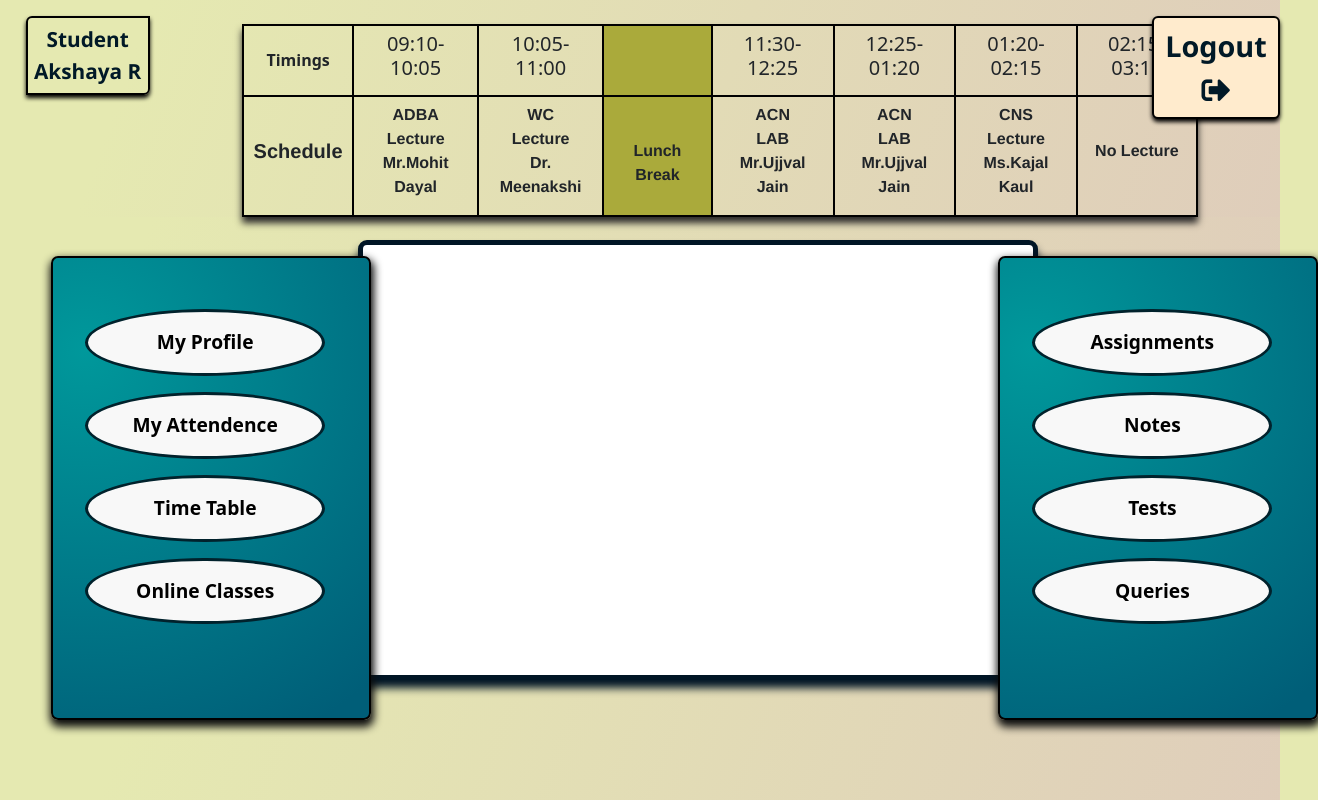
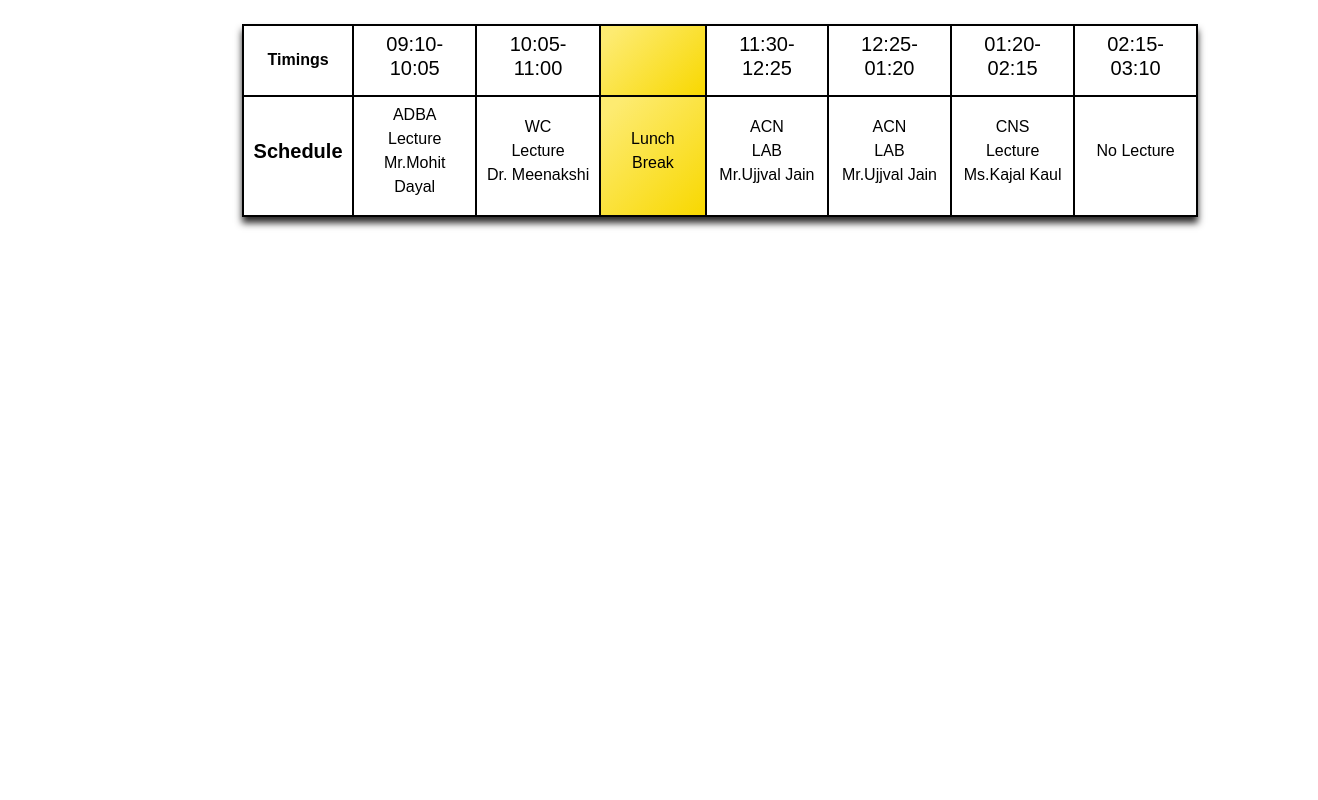
Before and after one commit to GauravKr0715/minor-project, a React (Create React App) app in the folder client/: page /Landingpage in a window 1280 px wide. Shown: the whole page, 1318 px wide, since content can reach past the window. Built offline with nearby package versions, Linux system fonts and the light colour scheme; a web font is replaced by a local one.

Commit message:
lpage chnge

```diff
--- a/client/src/components/Slide.css
+++ b/client/src/components/Slide.css
@@ -12,8 +12,7 @@ html{
     cursor: url("../assets/image/cursor.png"),auto;
 }
 body{
-    cursor: url("../assets/image/cursor.png"),auto;
-    background-image: linear-gradient( 92.7deg,  rgba(245,212,212,1) 8.5%, rgba(252,251,224,1) 90.2% );
+ background-color: white;
 }
 img{
     width: 203.8vh;
--- a/client/src/components/Students/Landingpage.css
+++ b/client/src/components/Students/Landingpage.css
@@ -1,8 +1,10 @@
+:root{
+    --primary:rgb(245, 245, 245);
+    --secondary:linear-gradient( 171.8deg,  rgba(5,111,146,1) 13.5%, rgba(6,57,84,1) 78.6% );
+    --tertiary:linear-gradient( 135deg, #FDEB71 10%, #F8D800 100%);
+}
 
-
-body{
-    background-image: linear-gradient( 109.5deg,  rgba(229,233,177,1) 11.2%, rgba(223,205,187,1) 100.2% );
-}
+/* table */
 
 table{
     border: 2.8px solid black;
@@ -15,18 +17,20 @@ table{
  thead tr, tbody tr{
     border: 2.2px solid black;
     padding: 0.5;
+    margin: 1.6rem;
 
 
 }
 tbody td{
     border: 2px solid black;
+    margin: 1.6rem;
     padding-left: 0.6rem;
     padding-right: 0.6rem;
     padding-top: 0.4rem;
+    color: black;
+    text-align: center;
 
-    text-align: center;
-    font-weight: bold;
-    font-family: 'Franklin Gothic Medium', 'Arial Narrow', Arial, sans-serif;
+    font-family: sans-serif;
 }
 thead th{
     border: 2px solid black;
@@ -35,97 +39,95 @@ thead th{
     padding-top: 0.4rem;
     padding-bottom: 0.4rem;
     text-align: center;
+    font-family: sans-serif;
+    color: black;
+    font-weight: bold;
 
 }
 thead h4{
     font-size: 20px;
 }
 
-.con{
+/* flex */
+/* .boxs{
+    display: flex;
+    flex-direction: row;
+    flex-flow: row;
+    margin-top: 5rem;
+    width: 160vh;
+    height: 67vh;
 
-    position: absolute;
-    top: 30%;
-    left: 28%;
-    width: 85vh;
-    height: 55vh;
-    border: 5px solid rgb(0, 21, 37);
-    border-radius: 9px;
-    box-shadow: 0 8px 9px rgb(0, 21, 37) ;
-    background-color: white;
+
+    padding: 0;
 }
-
-.Opt1,.Opt2{
-      width: 40vh;
-    height: 58vh;
-    border: 2px solid black;
-    border-radius: 7px;
-    padding-top: 2.2rem;
-    background-image: radial-gradient( circle farthest-corner at 10% 20%,  rgba(0,152,155,1) 0.1%, rgba(0,94,120,1) 94.2% );
-    box-shadow: 1px 5px 8px 2px #0c0d0d;
-}
-.Opt1{
-    position: absolute;
-    top: 32%;
-    left: 4%;
+.vertical{
+    display: flex;
+    flex-direction: column;
+    flex-flow: column;
+    width: 65vh;
+    height: 65vh;
+    border-radius: 5px;
+     padding-right: 0.6rem;
+     padding-top: 0.8rem;
+     margin-right: 4rem;
+    border: 3px solid black;
+    box-shadow: 0 5px 6px black;
+    background-image: var(--tertiary);
 
 }
-.Opt2{
-    position: absolute;
-    top: 32%;
-    left: 78%;
+/* timeline */
+/* .time{
 
+    width: 90vh;
+    height: 66vh;
+    border: 5px solid rgb(0, 28, 44);
+    border-radius: 9px;
+    box-shadow: 0 5px 6px rgb(0, 21, 37) ;
+    background-color: white;
+} */
+
+/* options */
+/* .stud{
+    text-align: center;
+    font-size: 1.6rem;
+
+font-family: sans-serif;
+color: black;
+}
+.Nav1{
+    display: flex;
+    flex-direction: row;
+    flex-flow: row;
+
+
+}
+.sign{
+    font-size: 1.6rem;
+    margin-top: 0.5rem;
 }
 
 li{
-    background-color: rgb(248, 248, 248);
-    padding: 1rem;
+    background-color: var(--primary);
+    padding: 0.7rem;
     margin-top: 1rem;
     margin-bottom: 1rem;
+    margin-right: 0.5rem;
     border: 3.4px solid rgb(1, 34, 44);
-    border-radius: 70%;
-    width: 30vh;
+    border-radius: 15px;
+    width: 25vh;
     text-align: center;
-    font-weight: bold;
+
     font-size: 1.2rem;
+    font-family: sans-serif;
 }
+
+
 li:hover{
-    background-image: linear-gradient( 109.6deg,  rgba(255,179,189,1) 1.8%, rgba(254,248,154,1) 50.6%, rgba(161,224,186,1) 100.3% );
-
-}
-.name{
-    position: absolute;
-    top: 2%;
-    left: 2%;
-}
-.logout{
-    position: absolute;
-    top: 2%;
-    left: 90%;
-}
-.name1{
-    font-weight: bold;
-    font-family:'Segoe UI', Tahoma, Geneva, Verdana, sans-serif;
-    font-size: 1.3rem;
-    padding: 0.4rem;
-    text-align: center;
-    border: 2px solid black;
-    border-radius: 6px 0 6px 0;
-    box-shadow: 0 3px 4px black;
-    color: rgb(1, 25, 39);
-}
-.name2{
-    font-weight: bold;
-    font-family:'Segoe UI', Tahoma, Geneva, Verdana, sans-serif;
-    font-size: 1.8rem;
-    padding: 0.4rem;
-    text-align: center;
-    border: 2px solid black;
-    border-radius: 6px 6px 6px 6px;
-    box-shadow: 0 3px 4px black;
-    color: rgb(1, 25, 39);
-    background-color: blanchedalmond;
-}
-.name2:hover{
-    background-color: rgb(0, 21, 36);
+    background-image: var(--secondary);
     color: white;
 }
+
+.sign:hover{
+    text-shadow: 0 7px 8px black;
+    font-size: 1.8rem;
+} */
--- a/client/src/components/Students/Landingpage.js
+++ b/client/src/components/Students/Landingpage.js
@@ -6,13 +6,7 @@ function Landingpage() {
     return (
         <div>
         <div className="container">
-           <div className="name">
-               <p className="name1">Student <br />
-                  Akshaya R</p>
-           </div>
-           <div className="logout">
-              <p className="name2">Logout <i class="fas fa-sign-out-alt"></i></p>
-           </div>
+
           <table className="tab">
             <thead>
          <tr>
@@ -21,7 +15,7 @@ function Landingpage() {
          </th>
          <th><h4>10:05-11:00</h4>
          </th>
-         <th style={{backgroundColor:"rgb(170, 170, 59)"}}><h4>            </h4>
+         <th style={{backgroundImage:"linear-gradient( 135deg, #FDEB71 10%, #F8D800 100%)"}}><h4>            </h4>
          </th>
          <th><h4>11:30-12:25</h4>
          </th>
@@ -35,7 +29,7 @@ function Landingpage() {
          </thead>
          <tbody>
          <tr>
-         <td><p style={{fontSize:20}}>Schedule</p></td>
+         <td><p style={{fontSize:20 ,fontWeight:"bold"}}>Schedule</p></td>
          <td>
             <p>ADBA <br></br>
                Lecture<br></br>
@@ -48,8 +42,8 @@ function Landingpage() {
                Dr. Meenakshi
             </p>
             </td>
-            <td style={{backgroundColor:"rgb(170, 170, 59)"}}>
-            <p > <br></br>
+            <td style={{backgroundImage:"linear-gradient( 135deg, #FDEB71 10%, #F8D800 100%)", color:"black"}}>
+            <p >
                Lunch Break<br></br>
 
             </p>
@@ -83,38 +77,7 @@ function Landingpage() {
 </tbody>
           </table>
 
-          <div className="tl">
-               <div className="con">
-                 <p>
 
-
-</p>
-               </div>
-          </div>
-
-
-          <div className="Nav1">
-               <div className="Opt1">
-                   <ul style={{listStyleType:"none"}}>
-                      <Link to="/Myprofile"  style={{textDecoration:"none",color:"black"}}> <li>My Profile</li></Link>
-                      <Link  to="/Assignments" style={{textDecoration:"none",color:"black"}} > <li>My Attendence</li></Link>
-                      <Link to="/Timetable" style={{textDecoration:"none",color:"black"}}> <li>Time Table</li></Link>
-                      <Link to="/Onlineclasses" style={{textDecoration:"none",color:"black"}}><li>Online Classes</li></Link>
-                   </ul>
-               </div>
-          </div>
-
-          <div className="Nav2">
-               <div className="Opt2">
-               <ul style={{listStyleType:"none"}}>
-
-               <Link to="/Assignments" style={{textDecoration:"none",color:"black"}}>  <li>Assignments</li></Link>
-               <Link to="/Notes" style={{textDecoration:"none",color:"black"}}>  <li>Notes</li></Link>
-               <Link to="/Tests" style={{textDecoration:"none",color:"black"}}>  <li>Tests</li></Link>
-               <Link to="/Queries" style={{textDecoration:"none",color:"black"}}>  <li>Queries</li></Link>
-                   </ul>
-               </div>
-          </div>
 
         </div>
 
```
